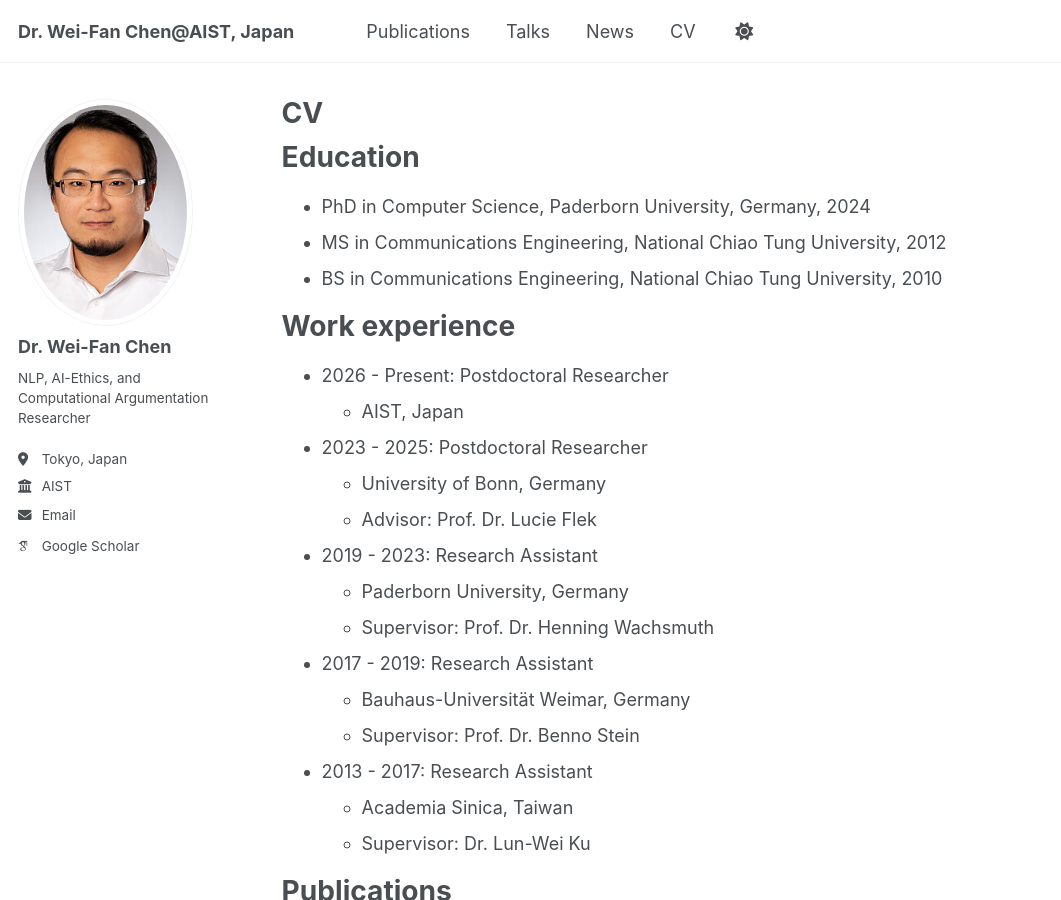
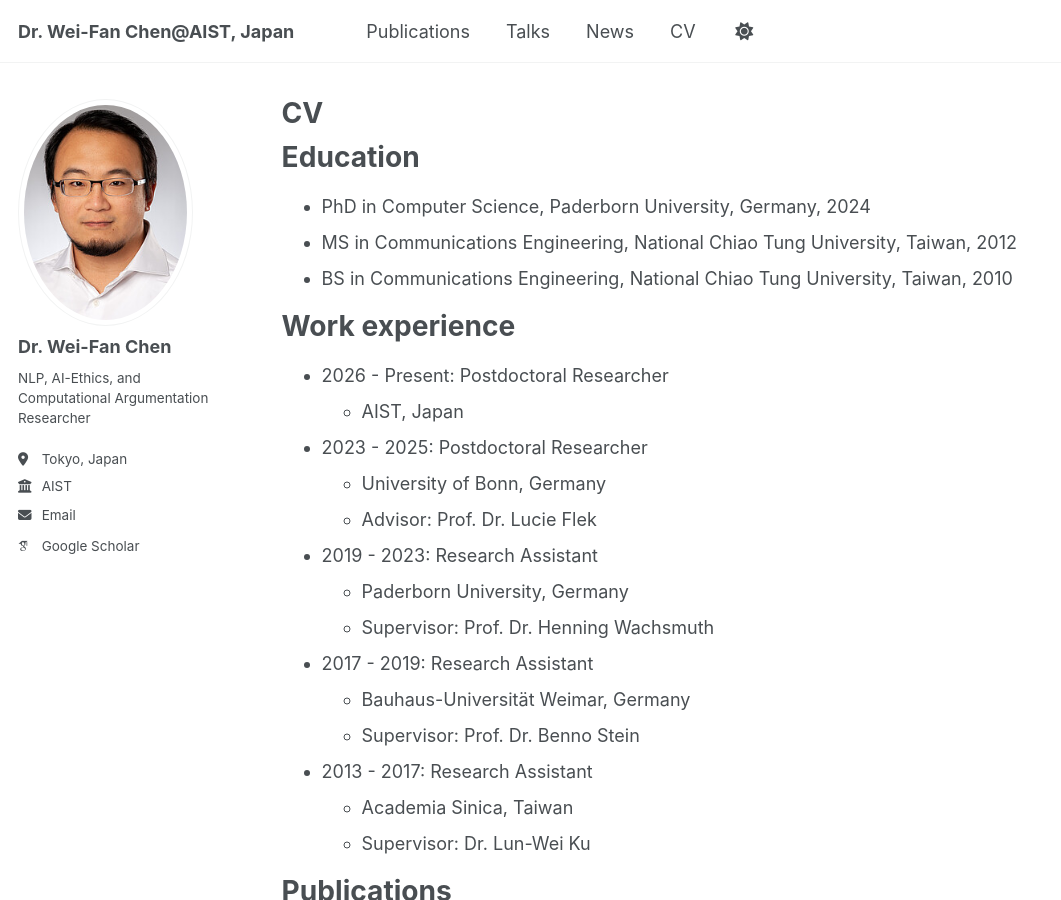
Before and after one commit to aist-cwf/aist-cwf.github.io, a Jekyll site: the page built from _pages/cv.md, in a window 1280 px wide and 900 px high. Shown: the whole window, without its empty margins (0-1061 px from the left). Built offline with Jekyll 4.4.1, drawn with Linux system fonts in a browser that asks for light colours; some web fonts are replaced; a script that is not in the unit is left out.

Commit message:
Update cv.md

```diff
--- a/_pages/cv.md
+++ b/_pages/cv.md
@@ -12,8 +12,8 @@ redirect_from:
 Education
 ======
 * PhD in Computer Science, Paderborn University, Germany, 2024
-* MS in Communications Engineering, National Chiao Tung University, 2012
-* BS in Communications Engineering, National Chiao Tung University, 2010
+* MS in Communications Engineering, National Chiao Tung University, Taiwan, 2012
+* BS in Communications Engineering, National Chiao Tung University, Taiwan, 2010
 
 Work experience
 ======
```
